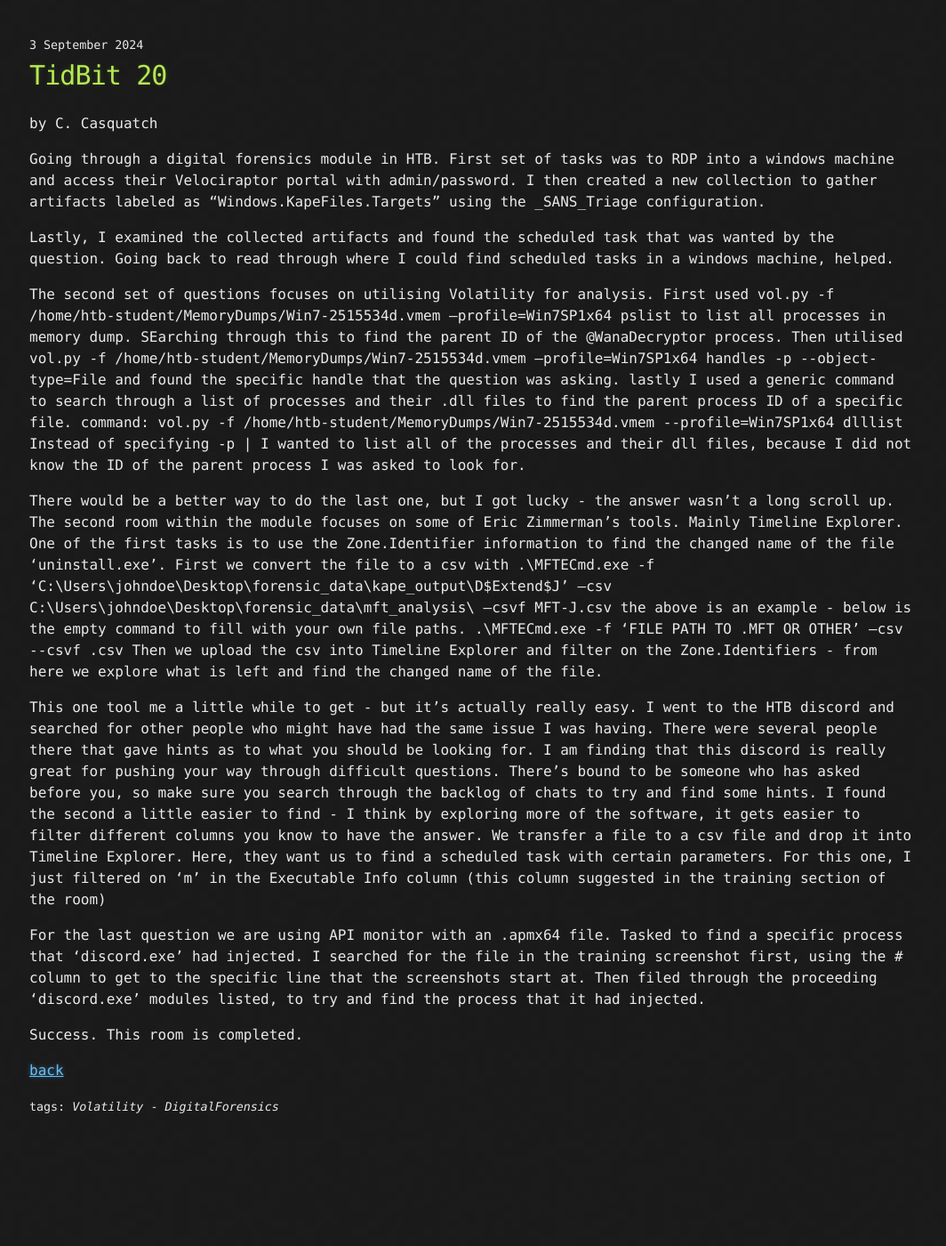
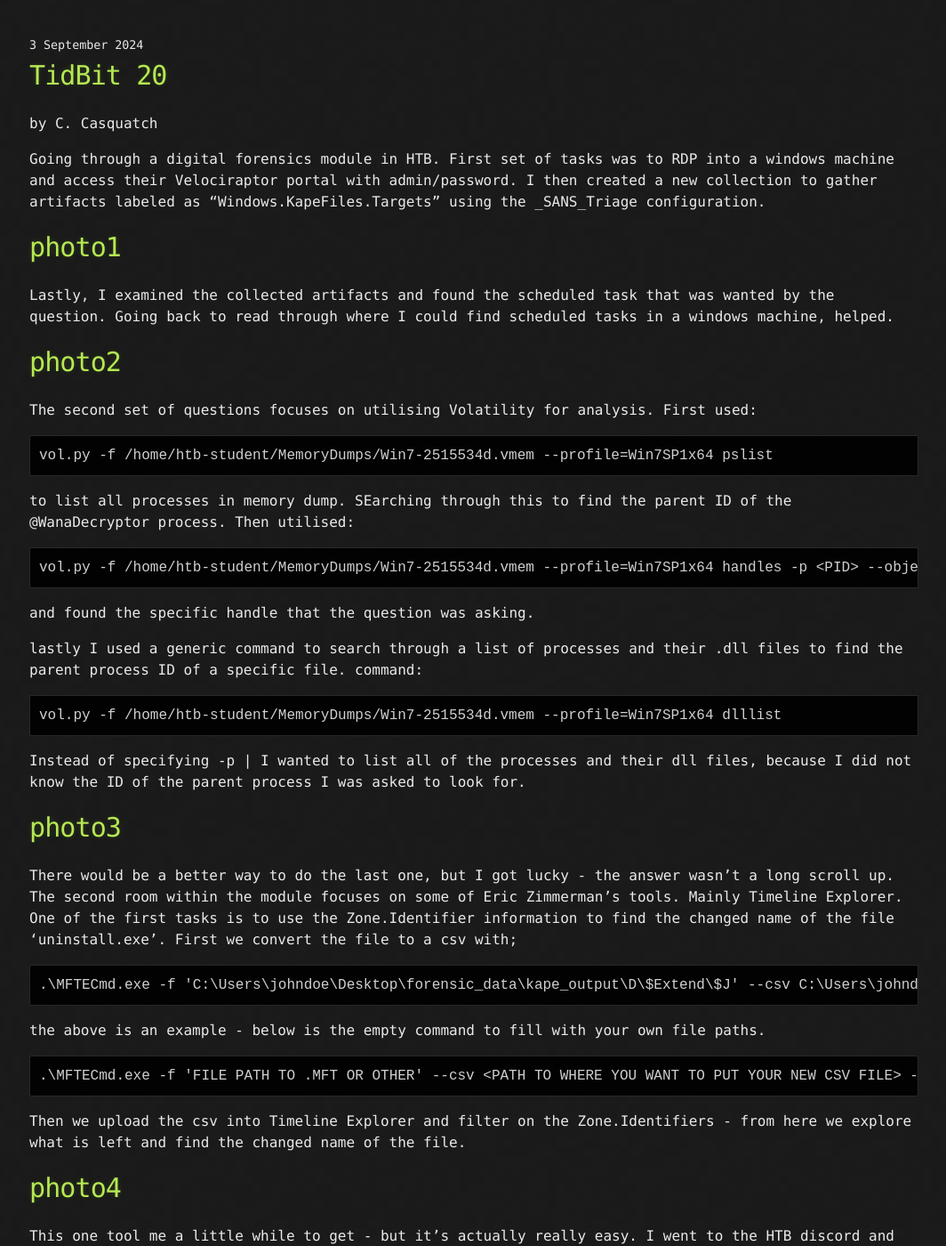
Before and after one commit to CyberCasquatch/cybercasquatch.github.io, a Jekyll site: the page built from _posts/TidBits/2024-09-03-TidBit-20.markdown, in a window 1280 px wide and 1400 px high, scrolled down 195 px. Shown: the whole window at 89% size, without its empty margins (107-1171 px from the left). Built offline with Jekyll 4.4.1, drawn with Linux system fonts in a browser that asks for light colours; before the commit the page ends 1470 px from its top, so only the background shows below that.

Commit message:
Update 2024-09-03-TidBit-20.markdown

````diff
--- a/_posts/TidBits/2024-09-03-TidBit-20.markdown
+++ b/_posts/TidBits/2024-09-03-TidBit-20.markdown
@@ -11,34 +11,57 @@
 First set of tasks was to RDP into a windows machine and access their Velociraptor portal with admin/password.
 I then created a new collection to gather artifacts labeled as "Windows.KapeFiles.Targets" using the _SANS_Triage configuration.
 
+# photo1
+
 Lastly, I examined the collected artifacts and found the scheduled task that was wanted by the question. Going back to read through where I could find scheduled tasks in a windows machine, helped.
 
+# photo2
+
 The second set of questions focuses on utilising Volatility for analysis.
-First used
+First used:
+```
 vol.py -f /home/htb-student/MemoryDumps/Win7-2515534d.vmem --profile=Win7SP1x64 pslist
+```
 to list all processes in memory dump. SEarching through this to find the parent ID of the @WanaDecryptor process.
-Then utilised vol.py -f /home/htb-student/MemoryDumps/Win7-2515534d.vmem --profile=Win7SP1x64 handles -p <PID> --object-type=File
+Then utilised:
+```
+vol.py -f /home/htb-student/MemoryDumps/Win7-2515534d.vmem --profile=Win7SP1x64 handles -p <PID> --object-type=File
+```
 and found the specific handle that the question was asking.
+
 lastly I used a generic command to search through a list of processes and their .dll files to find the parent process ID of a specific file.
-command: vol.py -f /home/htb-student/MemoryDumps/Win7-2515534d.vmem --profile=Win7SP1x64 dlllist
+command:
+```
+vol.py -f /home/htb-student/MemoryDumps/Win7-2515534d.vmem --profile=Win7SP1x64 dlllist
+```
 Instead of specifying -p <PID> | I wanted to list all of the processes and their dll files, because I did not know the ID of the parent process I was asked to look for.
+
+# photo3
 
 There would be a better way to do the last one, but I got lucky - the answer wasn't a long scroll up.
 The second room within the module focuses on some of Eric Zimmerman's tools. Mainly Timeline Explorer.
-One of the first tasks is to use the Zone.Identifier information to find the changed name of the file 'uninstall.exe'. First we convert the file to a csv with
+One of the first tasks is to use the Zone.Identifier information to find the changed name of the file 'uninstall.exe'. First we convert the file to a csv with;
+```
 .\MFTECmd.exe -f 'C:\Users\johndoe\Desktop\forensic_data\kape_output\D\$Extend\$J' --csv C:\Users\johndoe\Desktop\forensic_data\mft_analysis\ --csvf MFT-J.csv
+```
 the above is an example - below is the empty command to fill with your own file paths.
+```
 .\MFTECmd.exe -f 'FILE PATH TO .MFT OR OTHER' --csv <PATH TO WHERE YOU WANT TO PUT YOUR NEW CSV FILE> --csvf <NAMEOFFILE>.csv
+```
 Then we upload the csv into Timeline Explorer and filter on the Zone.Identifiers - from here we explore what is left and find the changed name of the file.
+
+# photo4
 
 This one tool me a little while to get - but it's actually really easy. I went to the HTB discord and searched for other people who might have had the same issue I was having. There were several people there that gave hints as to what you should be looking for. I am finding that this discord is really great for pushing your way through difficult questions. There's bound to be someone who has asked before you, so make sure you search through the backlog of chats to try and find some hints.
 I found the second a little easier to find - I think by exploring more of the software, it gets easier to filter different columns you know to have the answer.
 We transfer a file to a csv file and drop it into Timeline Explorer. Here, they want us to find a scheduled task with certain parameters. For this one, I just filtered on 'm' in the Executable Info column (this column suggested in the training section of the room)
 
+# photo5
+
 For the last question we are using API monitor with an .apmx64 file.
 Tasked to find a specific process that 'discord.exe' had injected.
 I searched for the file in the training screenshot first, using the # column to get to the specific line that the screenshots start at. Then filed through the proceeding 'discord.exe' modules listed, to try and find the process that it had injected.
-
+# photo6
 Success. This room is completed.
 
 [back](./TidBits-Main.html)
````
